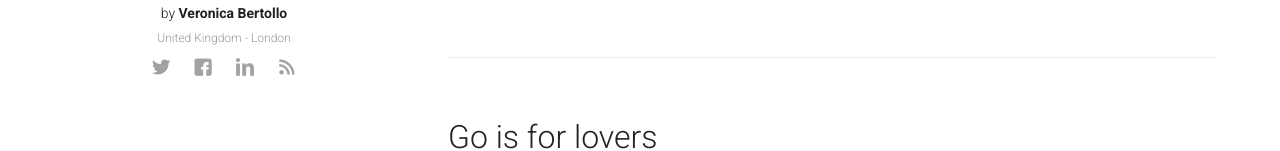
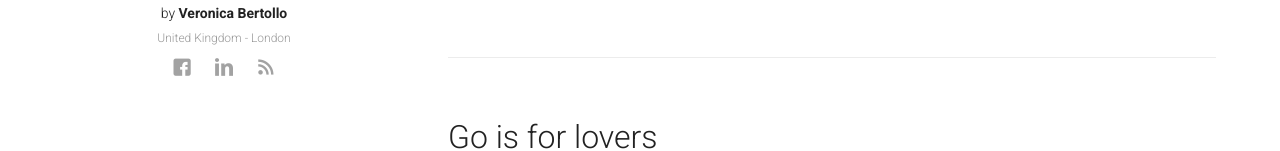
Before and after one commit to duck-rabbitside/duck-rabbitside.github.io, a plain HTML site: page index.html in a window 1280 px wide. Shown: the part 779-930 px from the top of the page. Drawn offline with nearby package versions, Linux system fonts and the light colour scheme.

Commit message:
New pic and some changes in the config.toml

```diff
--- a/index.html
+++ b/index.html
@@ -5,7 +5,7 @@
         <meta http-equiv="X-UA-Compatible" content="IE=edge">
         <title>The Duck-Rabbit Side &middot; The Duck-Rabbit Side</title>
         <meta name="author">
-        <meta name="description" content="I&#39;m happy to present my awesome blog build by the best brother ever Samuele Bertollo!!! I will talk about finance and trick to overcome yourself and other supercool stuff.">
+        <meta name="description" content="I&#39;m happy to present my awesome blog build by the best brother ever Samuele Bertollo!!! I will talk about finance and other things related.">
         <meta name="viewport" content="width=device-width, initial-scale=1">
         <meta name="generator" content="Hugo 0.16-DEV" />
           <link href="https://duck-rabbitside.github.io/post/index.xml" rel="alternate" type="application/rss+xml" title="The Duck-Rabbit Side" />
@@ -147,15 +147,13 @@ appropriate version for your os and architecture.</p>
   <p class="link"></p>
   <ul class="social">
 
-<li><a href="//twitter.com/spf13" class="icon-twitter" target="_blank" title="Twitter"></a></li>
+
+
+<li><a href="//facebook.com/https://www.facebook.com/veronica.bertollo.9" class="icon-facebook-squared" target="_blank" title="Facebook"></a></li>
 
 
 
-<li><a href="//facebook.com/aggiungere" class="icon-facebook-squared" target="_blank" title="Facebook"></a></li>
-
-
-
-<li><a href="//linkedin.com/in/aggiungere" class="icon-linkedin" target="_blank" title="Linkedin"></a></li>
+<li><a href="//linkedin.com/in/https://www.linkedin.com/in/veronica-bertollo-66008765?authType=NAME_SEARCH&amp;authToken=ZXNL&amp;locale=it_IT&amp;trk=tyah&amp;trkInfo=clickedVertical%3Amynetwork%2CclickedEntityId%3A230099688%2CauthType%3ANAME_SEARCH%2Cidx%3A1-1-1%2CtarId%3A1484672741474%2Ctas%3Aver" class="icon-linkedin" target="_blank" title="Linkedin"></a></li>
 
 
 
```
Also changed, not shown: 404.html (+5 -7 lines), about/index.html (+5 -7 lines), categories/index.html (+5 -7 lines), post/creating-a-new-theme/index.html (+5 -7 lines), post/go-is-for-lovers/index.html (+5 -7 lines), post/hugo-is-for-lovers/index.html (+5 -7 lines), post/index.html (+5 -7 lines), post/migrate-from-jekyll/index.html (+5 -7 lines), tags/hugo/index.html (+5 -7 lines), tags/index.html (+5 -7 lines), tags/jekyll/index.html (+5 -7 lines), tags/migration/index.html (+5 -7 lines), img/desk.jpg, img/profile-image.png.
